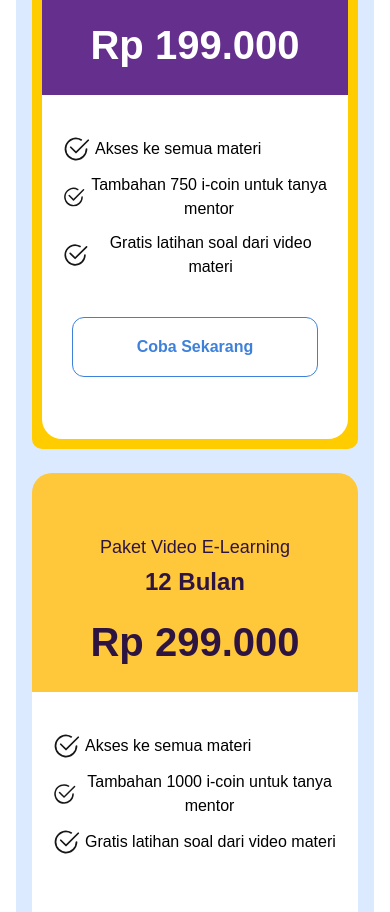
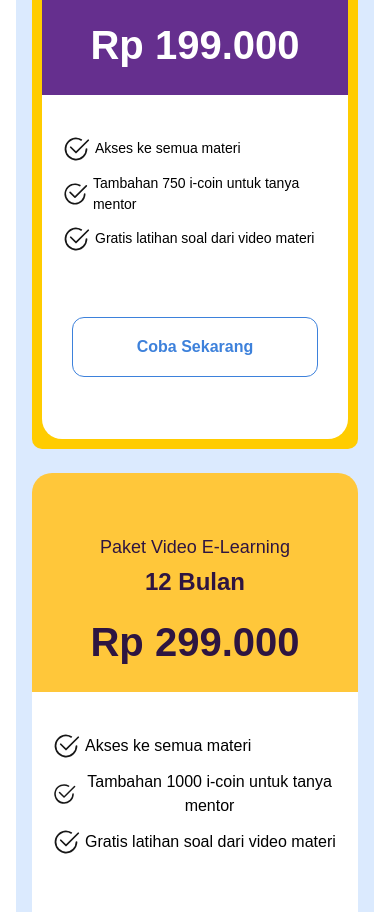
Before and after one commit to diahputrilestari/homepagetesting, a Next.js app: page / in a window 390 px wide. Shown: the part 5160-6072 px from the top of the page. Built offline with nearby package versions, Linux system fonts and the light colour scheme.

Commit message:
fix mobile screen

```diff
--- a/src/app/components/sections/PricingSection.tsx
+++ b/src/app/components/sections/PricingSection.tsx
@@ -42,7 +42,8 @@ const PricingCard: React.FC<PricingCardProps> = ({ title, duration, price, featu
                       {features.map((feature, index) => (
                           <div key={index} className="flex justify-start items-center gap-[5px]">
                               <BsCheck2Circle size="28"/>
-                              <div className="text-center text-black text-base font-normal leading-normal">{feature}</div>
+                              <div className="text-black text-sm font-normal font-['Plus Jakarta Sans'] leading-[21px]">{feature}</div>
+                              {/* <div className="text-center text-black text-base font-normal leading-normal">{feature}</div> */}
                           </div>
                       ))}
                   </div>
```
